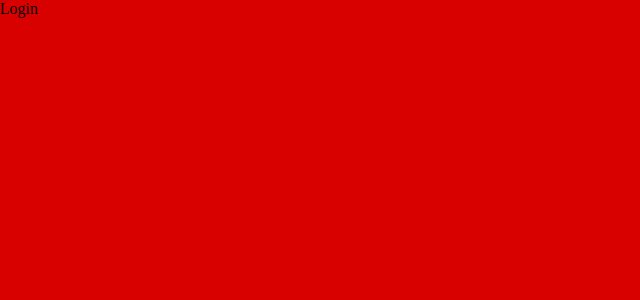
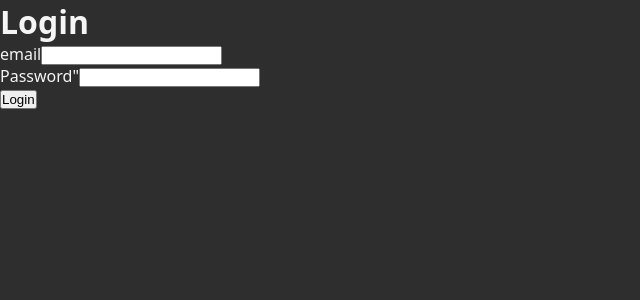
Before and after one commit to Harenderchhoker31/Resume-Analyser, a React app in the folder Frontend/: page /login in a window 1280 px wide. Shown: the top 300 px of the page, without its empty margins (0-640 px from the left). Built offline with nearby package versions, Linux system fonts and the light colour scheme; the HTML template or start-up script is replaced by a standard one.

Commit message:
login input

```diff
--- a/Frontend/src/app.routes.jsx
+++ b/Frontend/src/app.routes.jsx
@@ -3,10 +3,6 @@ import Login from "./features/auth/pages/login";
 import Register from "./features/auth/pages/register";
 
 export const router=createBrowserRouter([
-     {
-        path:'/',
-        element:<Navigate to='/login'/>
-     },
      {
         path:'/login',
         element:<Login/>
--- a/Frontend/src/features/auth/pages/login.jsx
+++ b/Frontend/src/features/auth/pages/login.jsx
@@ -2,9 +2,22 @@ import React from 'react'
 
 const login = () => {
   return (
-    <div>
-       Login
-    </div>
+    <main>
+        <div className='formcontainer'>
+            <h1>Login</h1>
+            <form>
+                <div className='input-group'>
+                    <label for="email">email</label>
+                    <input type="email" id="email" name="email" idplaceholder='Enter Your Email'/>
+                </div>
+                <div className='input-group'>
+                    <label for="password">Password</label>"
+                    <input type="password" id="password" name="password" idplaceholder='Enter Your Password'/>
+                </div>
+                <button className=''>Login</button>
+            </form>
+        </div>
+    </main>
   )
 }
 
--- a/Frontend/src/style.scss
+++ b/Frontend/src/style.scss
@@ -7,5 +7,7 @@ html,
 body,
 #root{
   width: 100%;
-  background-color: rgb(217, 0, 0);
+  background-color: rgb(47, 46, 46);
+  color: whitesmoke;
+  font-family: system-ui, -apple-system, BlinkMacSystemFont, 'Segoe UI', Roboto, Oxygen, Ubuntu, Cantarell, 'Open Sans', 'Helvetica Neue', sans-serif;
 }
```
